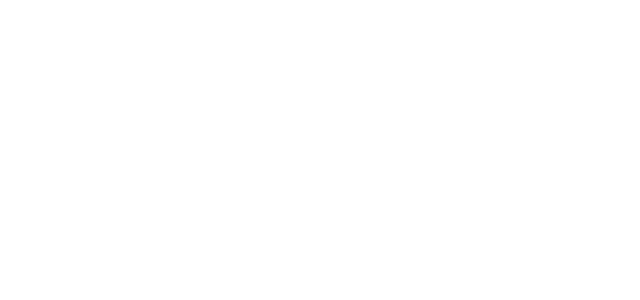
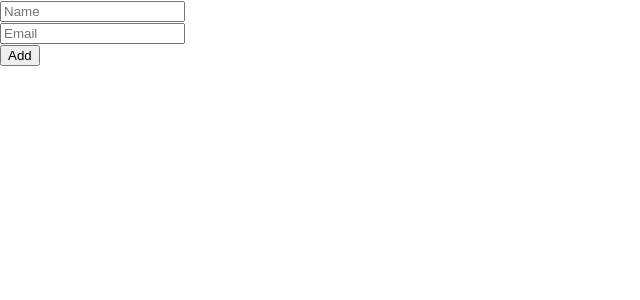
Before and after one commit to KaarelVv/grading_system, a React (Create React App) app: page /grading in a window 1280 px wide. Shown: the top 300 px of the page, without its empty margins (0-640 px from the left). Built offline with nearby package versions, Linux system fonts and the light colour scheme.

Commit message:
testing_c_panel

```diff
--- a/package.json
+++ b/package.json
@@ -1,5 +1,6 @@
 {
   "name": "grading_system",
+  "homepage": "http://vso24viilvere.ita.voco.ee/veebiarendus/react_app/",
   "version": "0.1.0",
   "private": true,
   "dependencies": {
@@ -7,6 +8,7 @@
     "@testing-library/jest-dom": "^6.6.3",
     "@testing-library/react": "^16.2.0",
     "@testing-library/user-event": "^13.5.0",
+    "axios": "^1.8.3",
     "bootstrap": "^5.3.3",
     "react": "^19.0.0",
     "react-bootstrap": "^2.10.9",
--- a/public/index.html
+++ b/public/index.html
@@ -25,6 +25,7 @@
       Learn how to configure a non-root public URL by running `npm run build`.
     -->
     <title>React App</title>
+    <script type="text/javascript"> document.write("<base href='//" + document.location.host + "' />"); </script>
   </head>
   <body>
     <noscript>You need to enable JavaScript to run this app.</noscript>
--- a/src/App.js
+++ b/src/App.js
@@ -1,16 +1,15 @@
 import './styles/App.css'
 import Home from "./pages/Home";
+import GradingPage from './pages/Grading';
 
 
 function App() {
   return (
     <div>
-      <Home>
-      </Home>
+      <GradingPage></GradingPage>
     </div>
 
-
-  );
+);
 }
 
 export default App;
--- /dev/null
+++ b/src/pages/Grading.js
@@ -0,0 +1,33 @@
+
+
+
+
+//https://script.google.com/macros/s/AKfycbzoeh6Q_Pcq8cCBcsE-XETDuRHVxoYRO4OQc7LiODgiN9kAcjV_CczmdmZU-ZaMUOwQcA/exec
+
+const GradingPage = () => {
+
+    const handleSubmit = (e) =>  {
+        e.preventDefault()
+        const url ='https://script.google.com/macros/s/AKfycbzoeh6Q_Pcq8cCBcsE-XETDuRHVxoYRO4OQc7LiODgiN9kAcjV_CczmdmZU-ZaMUOwQcA/exec'
+        fetch(url, {
+            method:"POST",
+            headers: {"Content-Type": "application/x-www-form-urlencoded"},
+            body:(`Name=${e.target.name.value}&Email=${e.target.email.value}`)
+
+        }).then(res=>res.text()).then(data=>{
+            alert(data)
+        }).catch(error=>console.log(error))
+    }
+
+    return (
+        <div>
+            <form onSubmit={handleSubmit}>
+                <input name ='name' placeholder='Name'></input> <br/>
+                <input name='email' placeholder='Email'></input> <br/>
+                <button>Add</button>
+            </form>
+        </div>
+    );
+};
+
+export default GradingPage;
```
Also changed, not shown: src/pages/Scoring.js (deleted), 1 other file (tests, documents, lock files or other folders).
